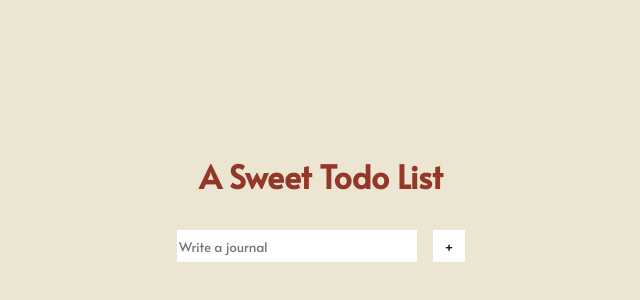
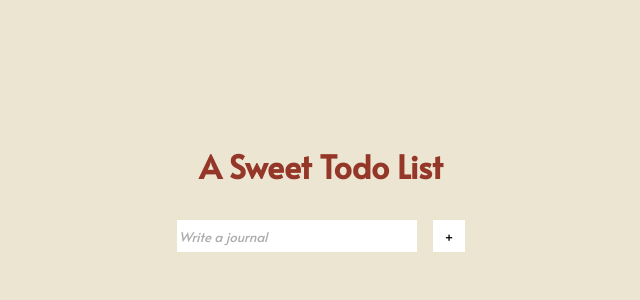
Before and after one commit to RandyTylor69/todo-in-react, a React (Create React App) app: page / in a window 1280 px wide. Shown: the part 96-396 px from the top of the page, without its empty margins (319-959 px from the left). Built offline with nearby package versions, Linux system fonts and the light colour scheme.

Commit message:
push to bottom feature

```diff
--- a/src/App.css
+++ b/src/App.css
@@ -15,7 +15,7 @@ main{
   align-items: center;
   flex-direction: column;
   height: 30rem;
-  margin-top: 5rem;
+  margin-top: 15rem;
 }
 
 header {
@@ -33,6 +33,11 @@ form > input {
   min-height: 2rem;
   width: 15rem;
   margin-right: 1rem;
+}
+
+form>input::placeholder{
+  color: #acacac;
+  font-style: italic;
 }
 
 form > button {
@@ -64,10 +69,11 @@ li {
   height: 1.5rem;
   word-wrap: break-word;
   overflow-wrap: anywhere;
+  transition:0.3s;
 }
 
 li > .right-group> button{
-  background-color: rgb(158, 158, 158);
+  background-color: rgb(189, 189, 189);
   border: none;
   color: rgb(255, 255, 255);
   width: 1.5rem;
@@ -85,4 +91,10 @@ li > .right-group > button:hover{
 .cross-addon{
   text-decoration: line-through;
   color: rgb(197, 197, 197);
+  opacity: 0.3;
 }
+
+ul{
+  flex:1;
+  overflow-y: auto;
+}
--- a/src/App.js
+++ b/src/App.js
@@ -19,6 +19,7 @@ function App() {
     }]);
   }
 
+
   // -------- TODO CONTAINERS -------------------------->>
 
   const displayTodos = todoItems.map((item, index) => (
@@ -37,11 +38,18 @@ function App() {
   }
 
   function completeItem(index){
+    // cross out item
     setTodoItems(prevArray => prevArray.map((item, i)=>{
       return (
         i === index ? {...item, completed: !item.completed} : item
       )
     }))
+
+    // move item to the end
+    setTodoItems(prevArray => {
+      prevArray.push(prevArray.splice(index, 1)[0])
+      return(prevArray)
+    })
   }
 
   console.log(todoItems)
```
